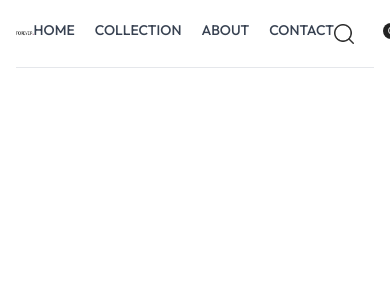
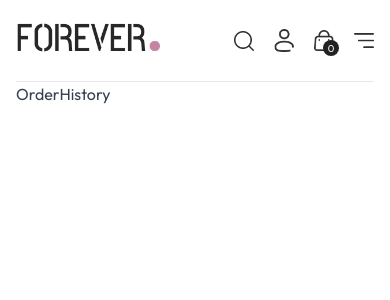
Before and after one commit to hmbaodev/ecommerce, a React (Vite) app: page /order-history in a window 390 px wide. Shown: the top 300 px of the page. Built offline with nearby package versions, Linux system fonts and the light colour scheme.

Commit message:
feature(header): complete header responsive design

```diff
--- a/package.json
+++ b/package.json
@@ -11,6 +11,7 @@
   },
   "dependencies": {
     "@tailwindcss/vite": "^4.0.10",
+    "clsx": "^2.1.1",
     "react": "^19.0.0",
     "react-dom": "^19.0.0",
     "react-router": "^7.3.0",
--- a/src/App.tsx
+++ b/src/App.tsx
@@ -9,6 +9,7 @@ import {
   Login,
   SignUp,
   Cart,
+  OrderHistory,
 } from "./routes";
 
 const App = () => {
@@ -23,6 +24,7 @@ const App = () => {
         <Route path="/login" element={<Login />} />
         <Route path="/sign-up" element={<SignUp />} />
         <Route path="/cart" element={<Cart />} />
+        <Route path="/order-history" element={<OrderHistory />} />
       </Routes>
       {/* Footer */}
     </div>
--- a/src/components/Header.tsx
+++ b/src/components/Header.tsx
@@ -1,17 +1,20 @@
+import { useState } from "react";
 import { Link, NavLink, useNavigate } from "react-router";
+import clsx from "clsx";
 
 import { links } from "../libs/links";
 
 const Header = () => {
-  const authenticated = true;
+  const [authenticated, setAuthenticated] = useState(true);
+  const [openMobileMenu, setOpenMobileMenu] = useState(false);
   const navigate = useNavigate();
 
   return (
     <header className="border-white-100 flex items-center justify-between border-b py-5">
-      <div className="">
+      <Link to="/">
         <img src="/logo.png" alt="Forever" className="logo" />
-      </div>
-      <ul className="text-14-primary-medium flex items-center gap-5 uppercase">
+      </Link>
+      <ul className="text-14-primary-medium hidden items-center gap-5 uppercase sm:flex">
         {links.map((link) => (
           <li key={link.path}>
             <NavLink
@@ -30,7 +33,7 @@ const Header = () => {
           </li>
         ))}
       </ul>
-      <div className="flex items-center gap-5">
+      <div className="flex items-center justify-end gap-5">
         <img src="/search_icon.png" alt="search" className="header__icon" />
         <div className="group relative">
           <img
@@ -48,9 +51,12 @@ const Header = () => {
           {authenticated && (
             <div className="absolute right-0 hidden pt-4 group-hover:block">
               <div className="bg-white-100 text-gray flex w-36 flex-col gap-2 rounded px-5 py-3">
-                <p className="text-16-gray-medium cursor-pointer hover:text-black">
+                <Link
+                  to="/order-history"
+                  className="text-16-gray-medium cursor-pointer hover:text-black"
+                >
                   Orders
-                </p>
+                </Link>
                 <p className="text-16-gray-medium cursor-pointer hover:text-black">
                   Logout
                 </p>
@@ -64,8 +70,46 @@ const Header = () => {
             0
           </span>
         </Link>
+        {/* Mobile menu icon */}
+        <img
+          src="/menu_icon.png"
+          alt="search"
+          className="header__icon block sm:hidden"
+          onClick={() => setOpenMobileMenu(true)}
+        />
       </div>
-      {/* <div className="w-0"></div> */}
+      {/* Mobile menu */}
+      <div
+        className={clsx(
+          "text-16-primary-medium absolute top-0 right-0 bottom-0 overflow-hidden bg-white transition-all duration-300",
+          openMobileMenu ? "w-full" : "w-0",
+        )}
+      >
+        <div className="flex flex-col">
+          {/* Close menu button */}
+          <div
+            className="border-white-100 flex cursor-pointer items-center gap-4 border-b p-3"
+            onClick={() => setOpenMobileMenu(false)}
+          >
+            <img
+              src="dropdown_icon.png"
+              alt="close"
+              className="h-4 rotate-180"
+            />
+            <p>Back</p>
+          </div>
+          {links.map((link) => (
+            <Link
+              to={link.path}
+              key={link.path}
+              className="mobile__link"
+              onClick={() => setOpenMobileMenu(false)}
+            >
+              {link.title}
+            </Link>
+          ))}
+        </div>
+      </div>
     </header>
   );
 };
--- a/src/index.css
+++ b/src/index.css
@@ -43,6 +43,10 @@
     @apply text-[16px] text-black font-normal;
   }
 
+  .text-14-gray-medium {
+    @apply text-[14px] text-gray font-medium;
+  }
+
   .text-14-primary-medium {
     @apply text-[14px] text-primary font-medium;
   }
@@ -78,10 +82,14 @@
   }
 
   .logo {
-    @apply w-[144px] object-cover;
+    @apply w-[144px] object-cover min-w-[144px];
   }
 
   .header__icon {
-    @apply w-5 cursor-pointer;
+    @apply w-5 cursor-pointer min-w-5;
+  }
+
+  .mobile__link {
+    @apply py-2 pl-6 border-b border-white-100 uppercase;
   }
 }
--- /dev/null
+++ b/src/routes/OrderHistory.tsx
@@ -0,0 +1,9 @@
+import React from 'react'
+
+const OrderHistory = () => {
+  return (
+    <div>OrderHistory</div>
+  )
+}
+
+export default OrderHistory
--- a/src/routes/index.ts
+++ b/src/routes/index.ts
@@ -5,5 +5,15 @@ import Collection from "./Collection";
 import Login from "./Login";
 import SignUp from "./SignUp";
 import Cart from "./Cart";
+import OrderHistory from "./OrderHistory";
 
-export { Home, AboutUs, Contact, Collection, Login, SignUp, Cart };
+export {
+  Home,
+  AboutUs,
+  Contact,
+  Collection,
+  Login,
+  SignUp,
+  Cart,
+  OrderHistory,
+};
```
Also changed, not shown: 1 other file (tests, documents, lock files or other folders).
